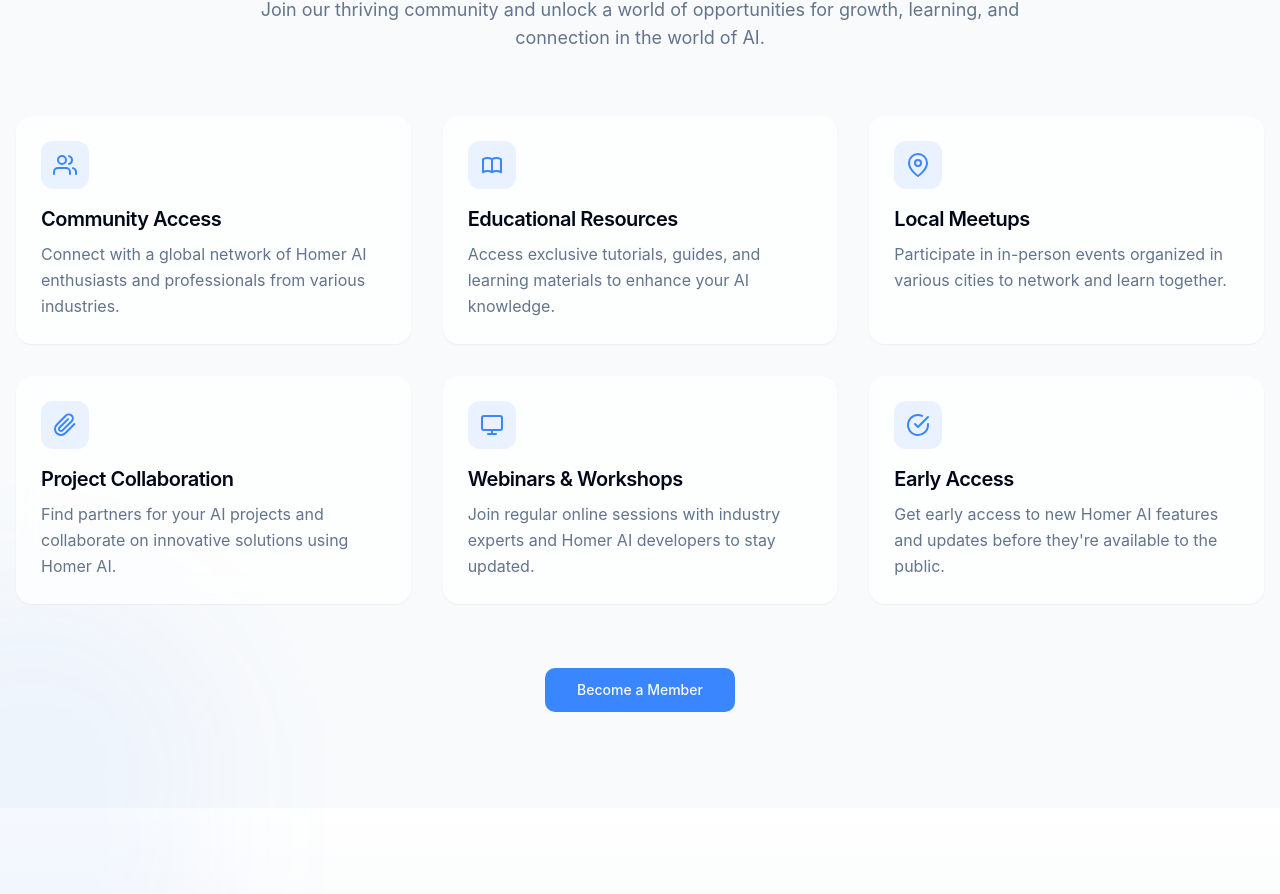
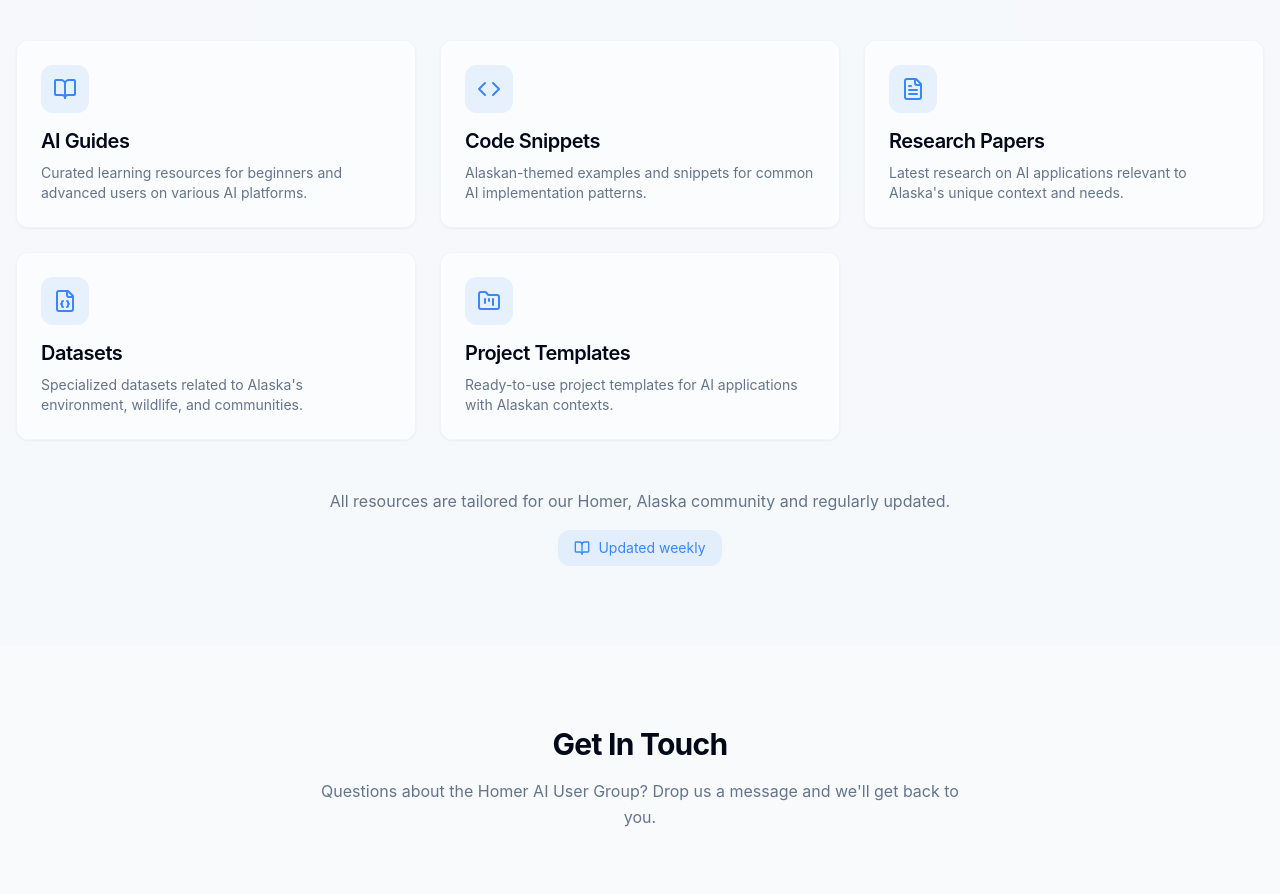
Before and after one commit to Skytimbo/jekyll-junction, a React (Vite) app: page / in a window 1280 px wide. Shown: the part 1849-2743 px from the top of the page. Built offline with nearby package versions, Linux system fonts and the light colour scheme.

Commit message:
Apply custom instructions
Applies suggestions provided in the custom instructions.

```diff
--- a/src/components/Contact.tsx
+++ b/src/components/Contact.tsx
@@ -1,166 +1,126 @@
 
 import React from 'react';
-import AnimatedWrapper from './AnimatedWrapper';
 import { Button } from '@/components/ui/button';
 import { Input } from '@/components/ui/input';
 import { Textarea } from '@/components/ui/textarea';
+import { Card, CardContent } from '@/components/ui/card';
+import { Mail, Phone, MapPin } from 'lucide-react';
+import AnimatedWrapper from './AnimatedWrapper';
+
+const ContactInfo = ({
+  icon: Icon,
+  title,
+  content
+}: {
+  icon: React.ElementType;
+  title: string;
+  content: React.ReactNode;
+}) => (
+  <div className="flex items-start space-x-4 mb-6">
+    <div className="rounded-full bg-homer/10 p-3">
+      <Icon className="h-5 w-5 text-homer" />
+    </div>
+    <div>
+      <h3 className="font-medium text-foreground">{title}</h3>
+      <div className="text-muted-foreground">{content}</div>
+    </div>
+  </div>
+);
 
 const Contact = () => {
   return (
-    <section id="contact" className="py-24 relative overflow-hidden">
-      {/* Background decoration */}
-      <div className="absolute -bottom-40 -right-40 w-96 h-96 bg-homer/5 rounded-full filter blur-3xl"></div>
+    <section id="contact" className="py-20">
+      <div className="container px-4 mx-auto">
+        <AnimatedWrapper>
+          <div className="text-center mb-16">
+            <h2 className="text-3xl font-bold mb-4 text-foreground">Get In Touch</h2>
+            <p className="text-muted-foreground max-w-2xl mx-auto">
+              Questions about the Homer AI User Group? Drop us a message and we'll get back to you.
+            </p>
+          </div>
+        </AnimatedWrapper>
 
-      <div className="container mx-auto px-4">
-        <div className="grid grid-cols-1 lg:grid-cols-2 gap-16 items-center">
-          <AnimatedWrapper animation="fade-up">
+        <div className="grid md:grid-cols-3 gap-8">
+          <AnimatedWrapper animation="fade-up" delay={100} className="md:col-span-1">
+            <Card className="h-full">
+              <CardContent className="p-6">
+                <h3 className="text-xl font-semibold mb-6">Contact Information</h3>
+
+                <ContactInfo
+                  icon={MapPin}
+                  title="Our Location"
+                  content="Homer, Alaska 99603"
+                />
+
+                <ContactInfo
+                  icon={Mail}
+                  title="Email Us"
+                  content={
+                    <a href="mailto:jjohnson47@alaska.edu" className="hover:text-homer transition-colors">
+                      jjohnson47@alaska.edu
+                    </a>
+                  }
+                />
+
+                <ContactInfo
+                  icon={Phone}
+                  title="Call Us"
+                  content={
+                    <a href="tel:+19072999712" className="hover:text-homer transition-colors">
+                      (907) 299-9712
+                    </a>
+                  }
+                />
+
+                <div className="mt-8 pt-8 border-t">
+                  <h4 className="font-medium mb-2">Group Contact</h4>
+                  <p className="text-muted-foreground mb-1">Jeffery Johnson</p>
+                  <p className="text-muted-foreground">AI User Group Coordinator</p>
+                </div>
+              </CardContent>
+            </Card>
+          </AnimatedWrapper>
+
+          <AnimatedWrapper animation="fade-up" delay={200} className="md:col-span-2">
+            <Card>
+              <CardContent className="p-6">
+                <h3 className="text-xl font-semibold mb-6">Send Us a Message</h3>
+
+                <form className="space-y-4">
+                  <div className="grid grid-cols-1 md:grid-cols-2 gap-4">
                     <div>
-              <div className="mb-4 inline-block">
-                <span className="inline-flex items-center justify-center px-3 py-1 rounded-full bg-homer/10 text-homer text-sm font-medium">
-                  Get in Touch
-                </span>
-              </div>
-
-              <h2 className="text-3xl md:text-4xl font-bold mb-6">
-                <span className="text-gradient">Join</span> Our Community
-              </h2>
-
-              <p className="text-muted-foreground mb-8 text-lg">
-                Have questions, ideas, or want to become a member? Reach out to us and become part of our growing community.
-              </p>
-
-              <div className="space-y-6 mb-8">
-                <div className="flex items-center gap-4">
-                  <div className="w-12 h-12 rounded-lg bg-homer/10 flex items-center justify-center text-homer shrink-0">
-                    <svg xmlns="http://www.w3.org/2000/svg" width="20" height="20" viewBox="0 0 24 24" fill="none" stroke="currentColor" strokeWidth="2" strokeLinecap="round" strokeLinejoin="round">
-                      <path d="M4 4h16c1.1 0 2 .9 2 2v12c0 1.1-.9 2-2 2H4c-1.1 0-2-.9-2-2V6c0-1.1.9-2 2-2z"></path>
-                      <polyline points="22,6 12,13 2,6"></polyline>
-                    </svg>
+                      <label htmlFor="name" className="block text-sm font-medium text-muted-foreground mb-1">Name</label>
+                      <Input id="name" placeholder="Your name" />
                     </div>
                     <div>
-                    <h4 className="font-medium">Email Us</h4>
-                    <p className="text-muted-foreground">info@homeraiusergroup.com</p>
+                      <label htmlFor="email" className="block text-sm font-medium text-muted-foreground mb-1">Email</label>
+                      <Input id="email" type="email" placeholder="your@email.com" />
                     </div>
                   </div>
 
-                <div className="flex items-center gap-4">
-                  <div className="w-12 h-12 rounded-lg bg-homer/10 flex items-center justify-center text-homer shrink-0">
-                    <svg xmlns="http://www.w3.org/2000/svg" width="20" height="20" viewBox="0 0 24 24" fill="none" stroke="currentColor" strokeWidth="2" strokeLinecap="round" strokeLinejoin="round">
-                      <path d="M21 10c0 7-9 13-9 13s-9-6-9-13a9 9 0 0 1 18 0z"></path>
-                      <circle cx="12" cy="10" r="3"></circle>
-                    </svg>
-                  </div>
                   <div>
-                    <h4 className="font-medium">Main Office</h4>
-                    <p className="text-muted-foreground">123 AI Boulevard, San Francisco, CA 94105</p>
-                  </div>
+                    <label htmlFor="subject" className="block text-sm font-medium text-muted-foreground mb-1">Subject</label>
+                    <Input id="subject" placeholder="How can we help?" />
                   </div>
 
-                <div className="flex items-center gap-4">
-                  <div className="w-12 h-12 rounded-lg bg-homer/10 flex items-center justify-center text-homer shrink-0">
-                    <svg xmlns="http://www.w3.org/2000/svg" width="20" height="20" viewBox="0 0 24 24" fill="none" stroke="currentColor" strokeWidth="2" strokeLinecap="round" strokeLinejoin="round">
-                      <path d="M15.05 5A5 5 0 0 1 19 8.95M15.05 1A9 9 0 0 1 23 8.94m-1 7.98v3a2 2 0 0 1-2.18 2 19.79 19.79 0 0 1-8.63-3.07 19.5 19.5 0 0 1-6-6 19.79 19.79 0 0 1-3.07-8.67A2 2 0 0 1 4.11 2h3a2 2 0 0 1 2 1.72 12.84 12.84 0 0 0 .7 2.81 2 2 0 0 1-.45 2.11L8.09 9.91a16 16 0 0 0 6 6l1.27-1.27a2 2 0 0 1 2.11-.45 12.84 12.84 0 0 0 2.81.7A2 2 0 0 1 22 16.92z"></path>
-                    </svg>
-                  </div>
                   <div>
-                    <h4 className="font-medium">Phone</h4>
-                    <p className="text-muted-foreground">(123) 456-7890</p>
-                  </div>
-                </div>
-              </div>
-
-              <div className="flex gap-4">
-                <a
-                  href="#"
-                  aria-label="Twitter"
-                  className="w-10 h-10 rounded-full bg-homer/10 flex items-center justify-center text-homer hover:bg-homer hover:text-white transition-colors"
-                >
-                  <svg xmlns="http://www.w3.org/2000/svg" width="18" height="18" viewBox="0 0 24 24" fill="none" stroke="currentColor" strokeWidth="2" strokeLinecap="round" strokeLinejoin="round">
-                    <path d="M23 3a10.9 10.9 0 0 1-3.14 1.53 4.48 4.48 0 0 0-7.86 3v1A10.66 10.66 0 0 1 3 4s-4 9 5 13a11.64 11.64 0 0 1-7 2c9 5 20 0 20-11.5a4.5 4.5 0 0 0-.08-.83A7.72 7.72 0 0 0 23 3z"></path>
-                  </svg>
-                </a>
-
-                <a
-                  href="#"
-                  aria-label="LinkedIn"
-                  className="w-10 h-10 rounded-full bg-homer/10 flex items-center justify-center text-homer hover:bg-homer hover:text-white transition-colors"
-                >
-                  <svg xmlns="http://www.w3.org/2000/svg" width="18" height="18" viewBox="0 0 24 24" fill="none" stroke="currentColor" strokeWidth="2" strokeLinecap="round" strokeLinejoin="round">
-                    <path d="M16 8a6 6 0 0 1 6 6v7h-4v-7a2 2 0 0 0-2-2 2 2 0 0 0-2 2v7h-4v-7a6 6 0 0 1 6-6z"></path>
-                    <rect x="2" y="9" width="4" height="12"></rect>
-                    <circle cx="4" cy="4" r="2"></circle>
-                  </svg>
-                </a>
-
-                <a
-                  href="#"
-                  aria-label="GitHub"
-                  className="w-10 h-10 rounded-full bg-homer/10 flex items-center justify-center text-homer hover:bg-homer hover:text-white transition-colors"
-                >
-                  <svg xmlns="http://www.w3.org/2000/svg" width="18" height="18" viewBox="0 0 24 24" fill="none" stroke="currentColor" strokeWidth="2" strokeLinecap="round" strokeLinejoin="round">
-                    <path d="M9 19c-5 1.5-5-2.5-7-3m14 6v-3.87a3.37 3.37 0 0 0-.94-2.61c3.14-.35 6.44-1.54 6.44-7A5.44 5.44 0 0 0 20 4.77 5.07 5.07 0 0 0 19.91 1S18.73.65 16 2.48a13.38 13.38 0 0 0-7 0C6.27.65 5.09 1 5.09 1A5.07 5.07 0 0 0 5 4.77a5.44 5.44 0 0 0-1.5 3.78c0 5.42 3.3 6.61 6.44 7A3.37 3.37 0 0 0 9 18.13V22"></path>
-                  </svg>
-                </a>
-
-                <a
-                  href="#"
-                  aria-label="Discord"
-                  className="w-10 h-10 rounded-full bg-homer/10 flex items-center justify-center text-homer hover:bg-homer hover:text-white transition-colors"
-                >
-                  <svg xmlns="http://www.w3.org/2000/svg" width="18" height="18" viewBox="0 0 24 24" fill="none" stroke="currentColor" strokeWidth="2" strokeLinecap="round" strokeLinejoin="round">
-                    <path d="M18 8a5 5 0 0 0-5-5h-2a5 5 0 0 0-5 5v8a5 5 0 0 0 5 5h2a5 5 0 0 0 5-5v-3h-4v3a1 1 0 0 1-1 1h-2a1 1 0 0 1-1-1V8a1 1 0 0 1 1-1h2a1 1 0 0 1 1 1v3h4V8z"></path>
-                  </svg>
-                </a>
-              </div>
-            </div>
-          </AnimatedWrapper>
-
-          <AnimatedWrapper animation="fade-up" delay={300}>
-            <div className="glass rounded-2xl p-8 shadow-lg">
-              <h3 className="text-2xl font-semibold mb-6">Get in Touch</h3>
-
-              <form className="space-y-6">
-                <div className="grid grid-cols-1 sm:grid-cols-2 gap-6">
-                  <div className="space-y-2">
-                    <label htmlFor="name" className="text-sm font-medium">Full Name</label>
-                    <Input id="name" placeholder="Your name" />
-                  </div>
-
-                  <div className="space-y-2">
-                    <label htmlFor="email" className="text-sm font-medium">Email Address</label>
-                    <Input id="email" type="email" placeholder="your.email@example.com" />
-                  </div>
-                </div>
-
-                <div className="space-y-2">
-                  <label htmlFor="subject" className="text-sm font-medium">Subject</label>
-                  <Input id="subject" placeholder="How can we help you?" />
-                </div>
-
-                <div className="space-y-2">
-                  <label htmlFor="message" className="text-sm font-medium">Message</label>
-                  <Textarea id="message" placeholder="Write your message here..." className="min-h-32" />
-                </div>
-
-                <div className="flex items-center space-x-2">
-                  <input
-                    type="checkbox"
-                    id="consent"
-                    className="rounded border-gray-300 text-homer focus:ring-homer"
+                    <label htmlFor="message" className="block text-sm font-medium text-muted-foreground mb-1">Message</label>
+                    <Textarea
+                      id="message"
+                      placeholder="Your message here..."
+                      rows={5}
                     />
-                  <label htmlFor="consent" className="text-sm text-muted-foreground">
-                    I agree to receive emails about Homer AI User Group events and updates.
-                  </label>
                   </div>
 
                   <Button
                     type="submit"
-                  className="w-full bg-homer hover:bg-homer-dark transition-colors"
+                    className="w-full md:w-auto bg-homer hover:bg-homer-dark transition-colors"
                   >
                     Send Message
                   </Button>
                 </form>
-            </div>
+              </CardContent>
+            </Card>
           </AnimatedWrapper>
         </div>
       </div>
--- /dev/null
+++ b/src/components/Resources.tsx
@@ -0,0 +1,107 @@
+
+import React from 'react';
+import { Card, CardContent, CardDescription, CardHeader, CardTitle } from '@/components/ui/card';
+import { FolderKanban, FileText, Code, BookOpen, FileJson } from 'lucide-react';
+import AnimatedWrapper from './AnimatedWrapper';
+
+const ResourceCard = ({
+  icon: Icon,
+  title,
+  description,
+  delay
+}: {
+  icon: React.ElementType;
+  title: string;
+  description: string;
+  delay: number;
+}) => (
+  <AnimatedWrapper delay={delay} animation="fade-up">
+    <Card className="h-full border border-border/40 bg-card/50 backdrop-blur-sm hover:bg-card/80 transition-all duration-300">
+      <CardHeader className="pb-2">
+        <div className="mb-2 w-12 h-12 rounded-lg bg-homer/10 flex items-center justify-center">
+          <Icon className="h-6 w-6 text-homer" />
+        </div>
+        <CardTitle className="text-xl font-semibold">{title}</CardTitle>
+      </CardHeader>
+      <CardContent>
+        <CardDescription className="text-muted-foreground">{description}</CardDescription>
+      </CardContent>
+    </Card>
+  </AnimatedWrapper>
+);
+
+const Resources = () => {
+  const resources = [
+    {
+      icon: BookOpen,
+      title: "AI Guides",
+      description: "Curated learning resources for beginners and advanced users on various AI platforms.",
+      delay: 100
+    },
+    {
+      icon: Code,
+      title: "Code Snippets",
+      description: "Alaskan-themed examples and snippets for common AI implementation patterns.",
+      delay: 200
+    },
+    {
+      icon: FileText,
+      title: "Research Papers",
+      description: "Latest research on AI applications relevant to Alaska's unique context and needs.",
+      delay: 300
+    },
+    {
+      icon: FileJson,
+      title: "Datasets",
+      description: "Specialized datasets related to Alaska's environment, wildlife, and communities.",
+      delay: 400
+    },
+    {
+      icon: FolderKanban,
+      title: "Project Templates",
+      description: "Ready-to-use project templates for AI applications with Alaskan contexts.",
+      delay: 500
+    }
+  ];
+
+  return (
+    <section id="resources" className="py-20 bg-muted/30">
+      <div className="container px-4 mx-auto">
+        <AnimatedWrapper>
+          <div className="text-center mb-16">
+            <h2 className="text-3xl font-bold mb-4 text-foreground">AI Resources</h2>
+            <p className="text-muted-foreground max-w-2xl mx-auto">
+              Curated AI tools and resources with an Alaskan perspective, designed to help you navigate the world of artificial intelligence.
+            </p>
+          </div>
+        </AnimatedWrapper>
+
+        <div className="grid grid-cols-1 md:grid-cols-2 lg:grid-cols-3 gap-6">
+          {resources.map((resource, index) => (
+            <ResourceCard
+              key={index}
+              icon={resource.icon}
+              title={resource.title}
+              description={resource.description}
+              delay={resource.delay}
+            />
+          ))}
+        </div>
+
+        <AnimatedWrapper delay={600}>
+          <div className="mt-12 text-center">
+            <p className="text-muted-foreground mb-4">
+              All resources are tailored for our Homer, Alaska community and regularly updated.
+            </p>
+            <div className="inline-flex items-center px-4 py-2 rounded-lg bg-homer/10 text-homer">
+              <BookOpen className="h-4 w-4 mr-2" />
+              <span className="text-sm">Updated weekly</span>
+            </div>
+          </div>
+        </AnimatedWrapper>
+      </div>
+    </section>
+  );
+};
+
+export default Resources;
--- a/src/pages/Index.tsx
+++ b/src/pages/Index.tsx
@@ -3,8 +3,7 @@ import React, { useEffect } from 'react';
 import Header from '@/components/Header';
 import Hero from '@/components/Hero';
 import About from '@/components/About';
-import Features from '@/components/Features';
-import Events from '@/components/Events';
+import Resources from '@/components/Resources';
 import Contact from '@/components/Contact';
 import Footer from '@/components/Footer';
 
@@ -41,8 +40,7 @@ const Index = () => {
       <main>
         <Hero />
         <About />
-        <Features />
-        <Events />
+        <Resources />
         <Contact />
       </main>
       <Footer />
```
Also changed, not shown: src/components/Header.tsx (+2 -8 lines). Lines whose indentation alone changed are shown as unchanged.
